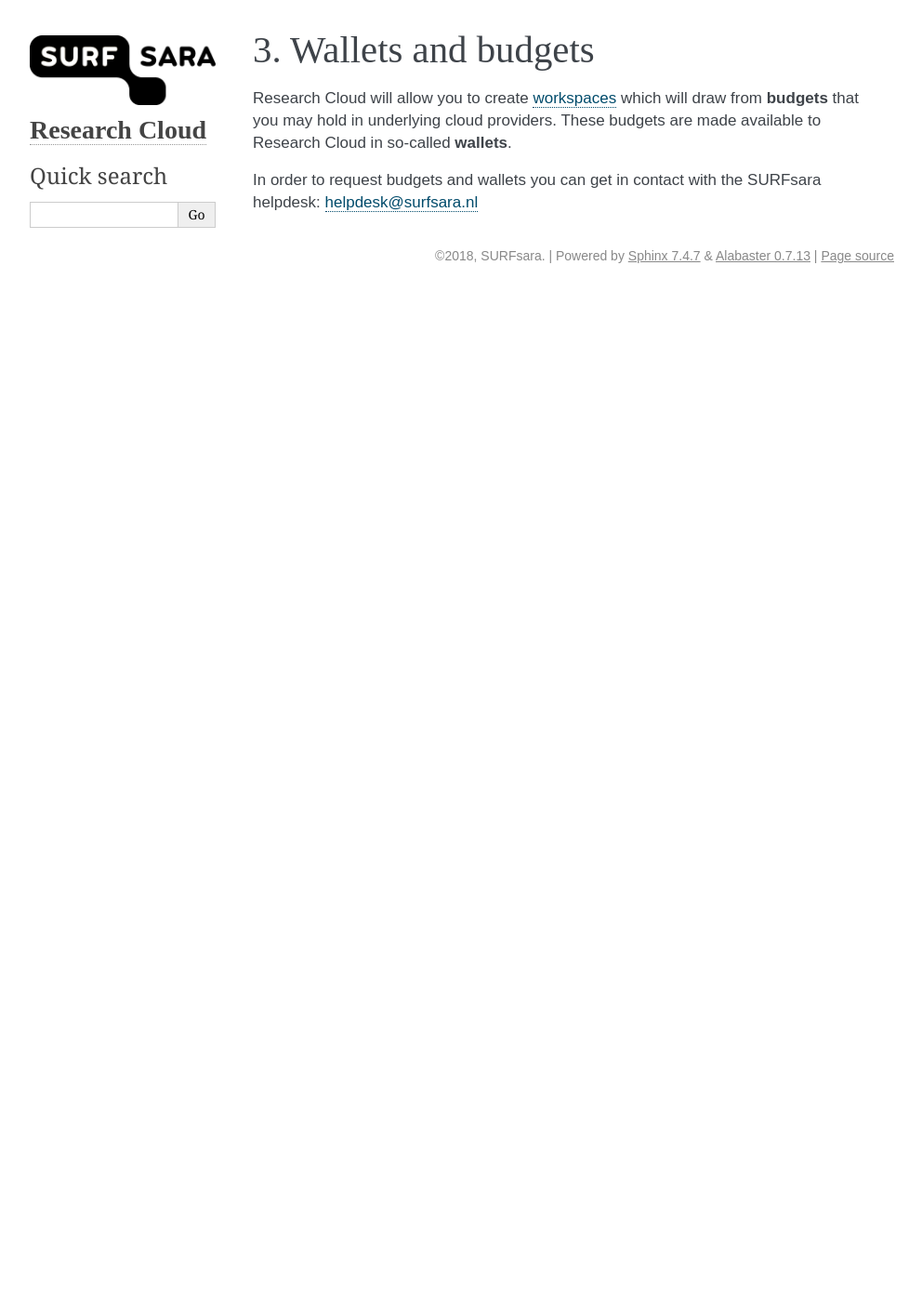
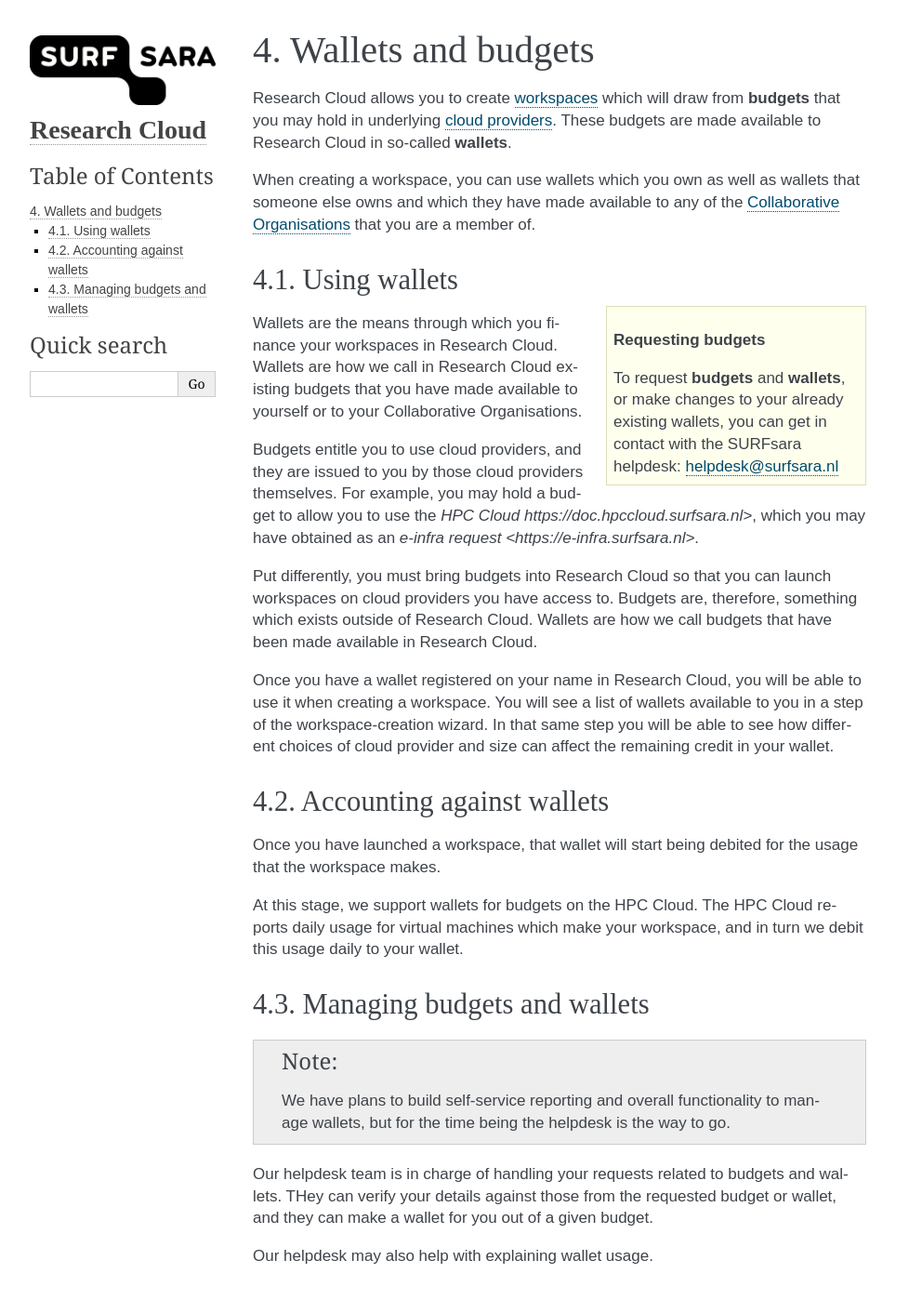
Before and after one commit to sara-nl/researchclouddocs, a Sphinx documentation site: the page built from docs/wallets_budgets.rst, in a window 1280 px wide and 1400 px high. Shown: the whole window at 93% size, without its empty margins (148-1140 px from the left). Built offline with Sphinx 7.4.7, drawn with Linux system fonts in a browser that asks for light colours.

Commit message:
More documentation

```diff
--- a/docs/collaborative_organisations.rst
+++ b/docs/collaborative_organisations.rst
@@ -2,3 +2,9 @@
 ======================================
 
 Collaborative Organisations are ad-hoc groups of people you can make or join to work together on a given research.
+
+They are handled by `Science Collaboration Zone <https://wiki.surfnet.nl/display/SCZ/Science+Collaboration+Zone+Home>`.
+
+Instructions on how to manage these will follow soon.
+
+.. TODOcument: describe how to manage CO's
--- a/docs/wallets_budgets.rst
+++ b/docs/wallets_budgets.rst
@@ -1,8 +1,43 @@
 Wallets and budgets
 ======================================
 
-Research Cloud will allow you to create :doc:`workspaces <workspaces>` which will draw from **budgets** that you may hold in underlying cloud providers. These budgets are made available to Research Cloud in so-called **wallets**.
+Research Cloud allows you to create :doc:`workspaces <workspaces>` which will draw from **budgets** that you may hold in underlying :doc:`cloud providers <cloud_providers>`. These budgets are made available to Research Cloud in so-called **wallets**.
 
-In order to request budgets and wallets you can get in contact with the SURFsara helpdesk: `helpdesk@surfsara.nl`_
+When creating a workspace, you can use wallets which you own as well as wallets that someone else owns and which they have made available to any of the :doc:`Collaborative Organisations <collaborative_organisations>` that you are a member of.
+
+Using wallets
+--------------
+
+.. sidebar:: Requesting budgets
+
+    To request **budgets** and **wallets**, or make changes to your already existing wallets, you can get in contact with the SURFsara helpdesk: `helpdesk@surfsara.nl`_
+
+Wallets are the means through which you finance your workspaces in Research Cloud. Wallets are how we call in Research Cloud existing budgets that you have made available to yourself or to your Collaborative Organisations.
+
+Budgets entitle you to use cloud providers, and they are issued to you by those cloud providers themselves. For example, you may hold a budget to allow you to use the `HPC Cloud https://doc.hpccloud.surfsara.nl>`, which you may have obtained as an `e-infra request <https://e-infra.surfsara.nl>`.
+
+Put differently, you must bring budgets into Research Cloud so that you can launch workspaces on cloud providers you have access to. Budgets are, therefore, something which exists outside of Research Cloud. Wallets are how we call budgets that have been made available in Research Cloud.
+
+Once you have a wallet registered on your name in Research Cloud, you will be able to use it when creating a workspace. You will see a list of  wallets available to you in a step of the workspace-creation wizard. In that same step you will be able to see how different choices of cloud provider and size can affect the remaining credit in your wallet.
+
+
+Accounting against wallets
+----------------------------
+
+Once you have launched a workspace, that wallet will start being debited for the usage that the workspace makes.
+
+At this stage, we support wallets for budgets on the HPC Cloud. The HPC Cloud reports daily usage for virtual machines which make your workspace, and in turn we debit this usage daily to your wallet.
+
+
+Managing budgets and wallets
+--------------------------------
+
+.. note:: We have plans to build self-service reporting and overall functionality to manage wallets, but for the time being the helpdesk is the way to go.
+
+
+Our helpdesk team is in charge of handling your requests related to budgets and wallets. THey can verify your details against those from the requested budget or wallet, and they can make a wallet for you out of a given budget.
+
+Our helpdesk may also help with explaining wallet usage.
+
 
 .. _helpdesk@surfsara.nl: mailto:helpdesk@surfsara.nl?subject=ResearchCloud%20question
--- a/docs/workspaces.rst
+++ b/docs/workspaces.rst
@@ -11,7 +11,6 @@
 
 .. toctree::
    :maxdepth: 1
-   :numbered:
    :titlesonly:
 
    wizard/cos
```
Also changed, not shown: docs/applications.rst (+6 -2 lines), docs/apps_specifics/jupyter.rst (added, +13 -0 lines), docs/index.rst (+9 -0 lines).
